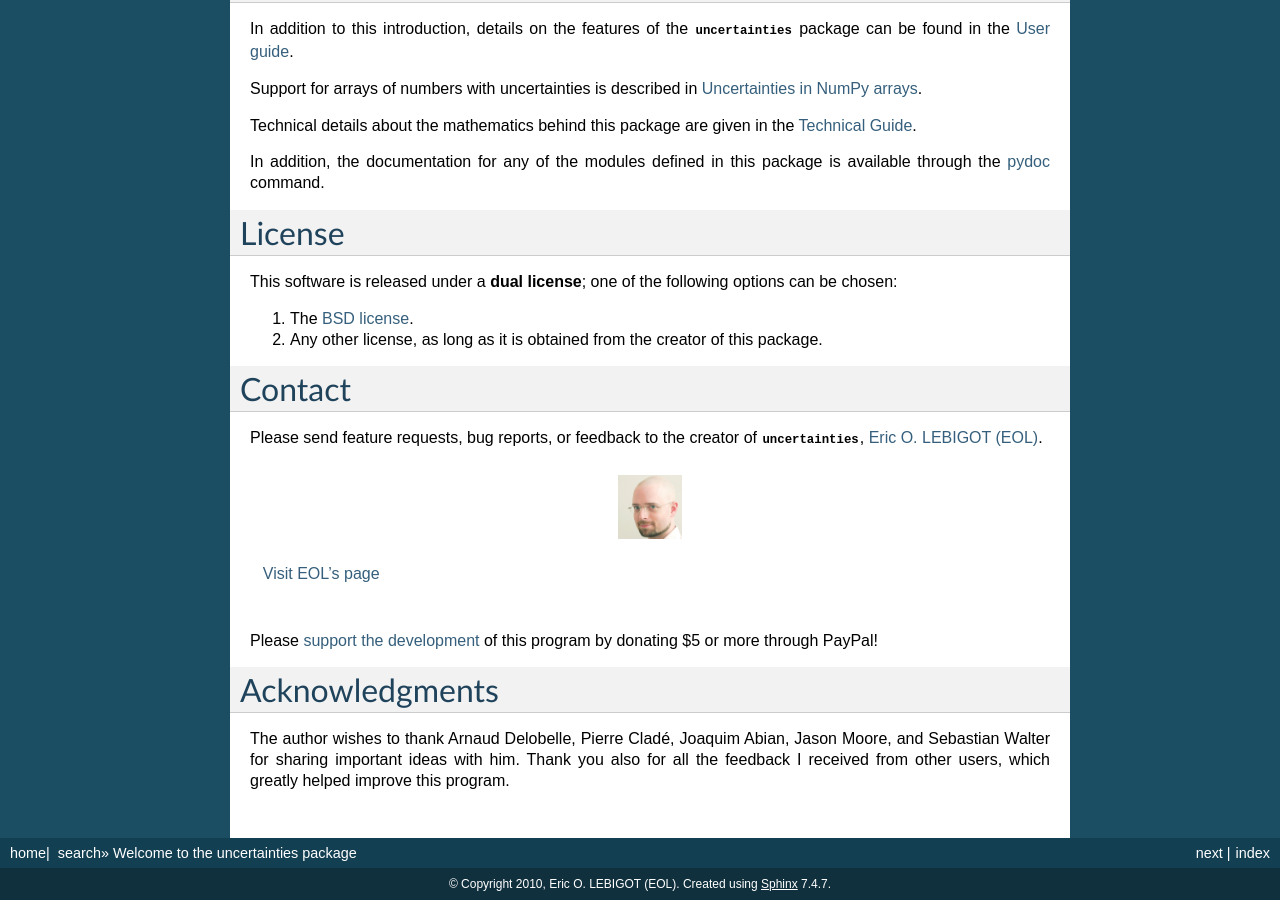
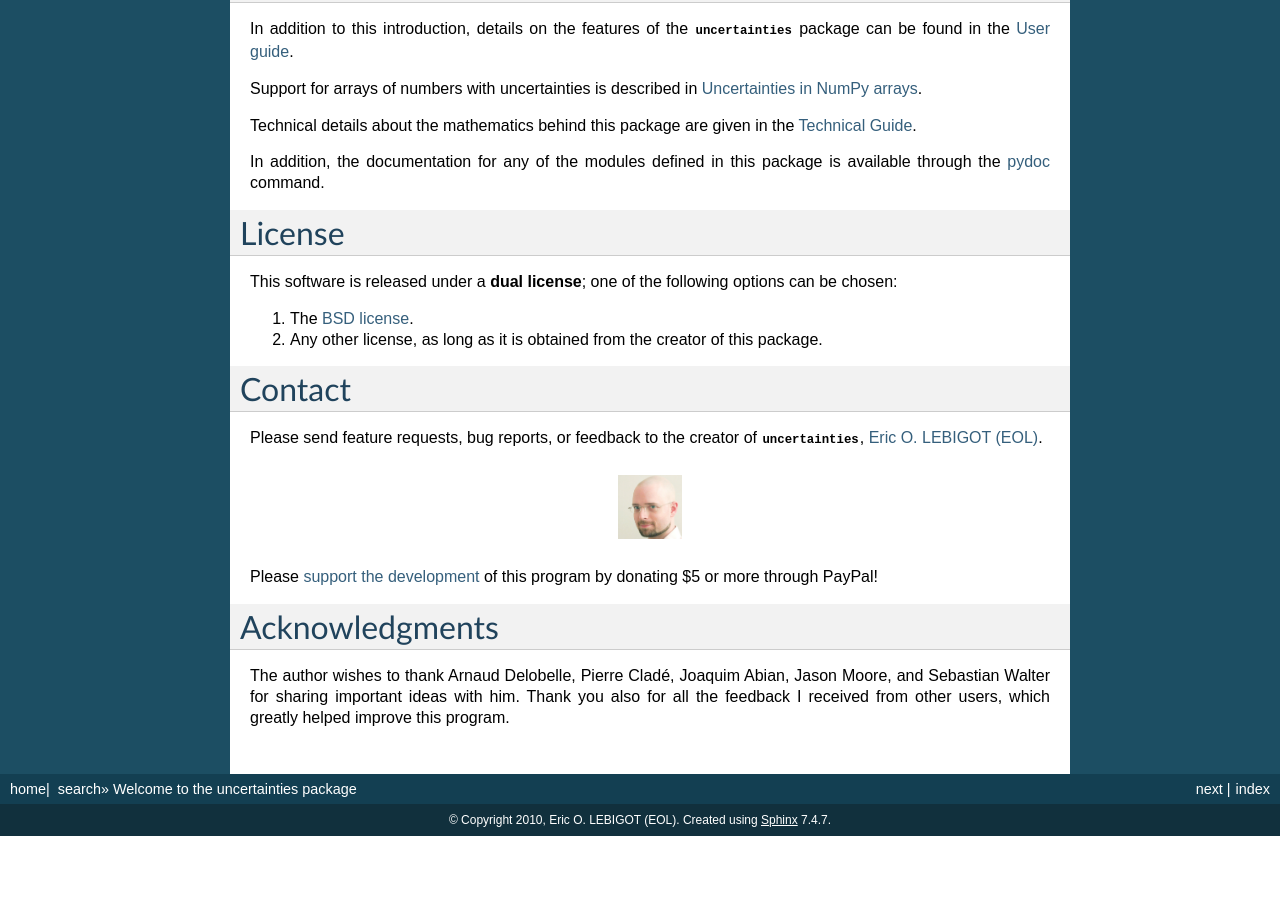
Before and after one commit to lmfit/uncertainties, a Sphinx documentation site: the page built from doc/index.rst, in a window 1280 px wide and 900 px high, scrolled down 2238 px. Built offline with Sphinx 7.4.7, drawn with Linux system fonts in a browser that asks for light colours; the version number could not be read and is left out; after the commit the page ends 3074 px from its top, so only the background shows below that.

Commit message:
The photograph is now a link!

```diff
--- a/doc/index.rst
+++ b/doc/index.rst
@@ -164,8 +164,9 @@
 .. figure:: _static/eol.*
    :height: 64
    :width:  64
-
-   `Visit EOL's page`_
+   :target: http://lebigot.pip.verisignlabs.com/
+   :align: center
+   :alt: Eric O. LEBIGOT (EOL)
 
 Please `support the development`_ of this program by donating $5 or
 more through PayPal!
@@ -199,6 +200,5 @@
 .. _support the development: https://www.paypal.com/cgi-bin/webscr?cmd=_s-xclick&hosted_button_id=4TK7KNDTEDT4S
 .. _BSD license: http://creativecommons.org/licenses/BSD/
 .. _uncertainties package: http://pypi.python.org/pypi/uncertainties/
-.. _Visit EOL's page: http://lebigot.pip.verisignlabs.com/
 .. _GitHub: http://github.com/lebigot/uncertainties
 .. _pydoc: http://docs.python.org/library/pydoc.html
```
